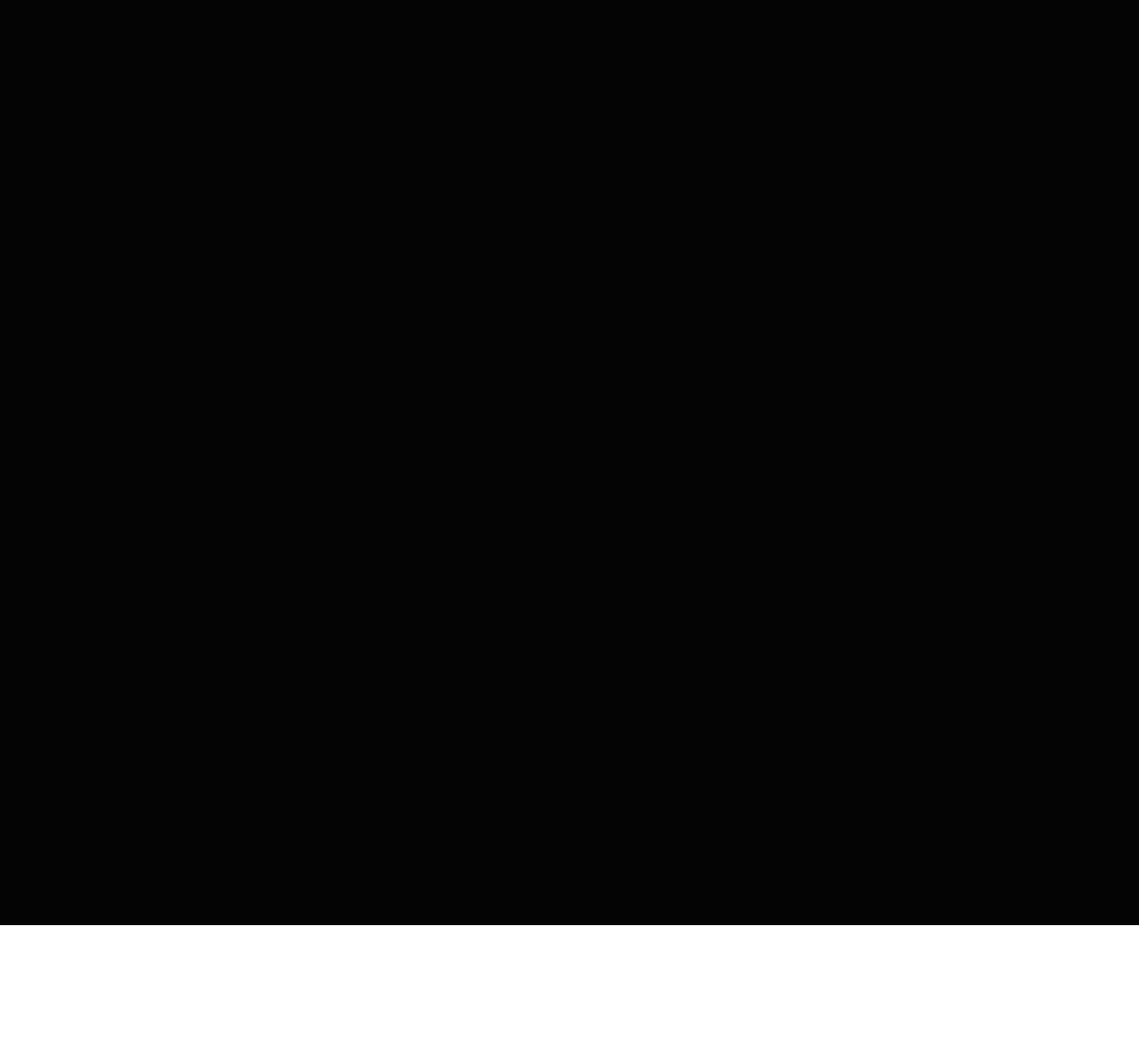
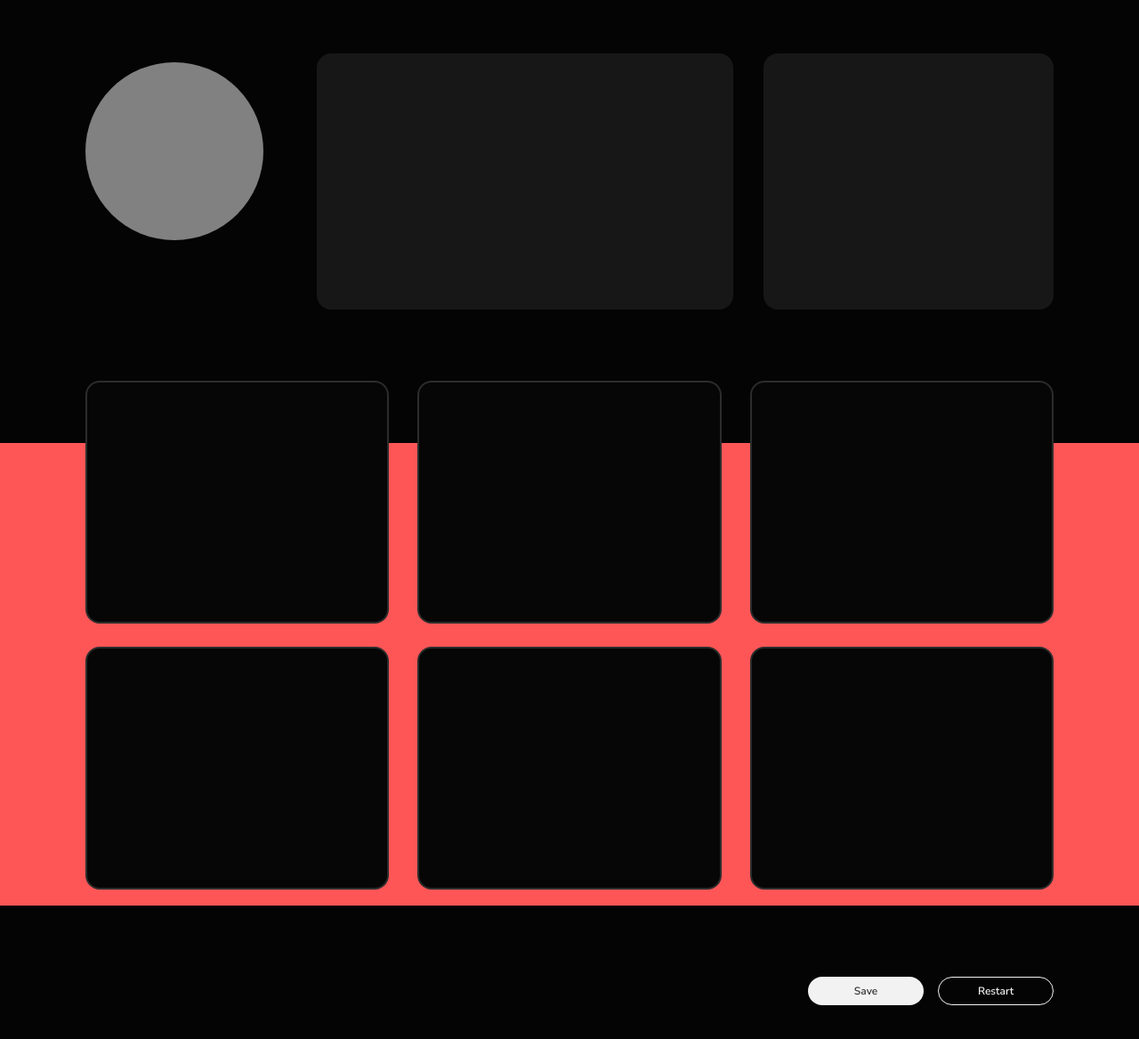
Before and after one commit to SiliconValleyInternship-2A22/Hackphaistus, a React (Create React App) app in the folder frontend/: page / in a window 1280 px wide. Shown: the part 1880-3048 px from the top of the page at 89% size. Before the commit the page ends 2920 px from the top, so only its background shows below. Built offline with nearby package versions, Linux system fonts and the light colour scheme.

Commit message:
frontend result page update

```diff
--- a/frontend/src/css/Main.css
+++ b/frontend/src/css/Main.css
@@ -25,6 +25,7 @@
     background-position: center;
     background-repeat: no-repeat;
     background-size: cover;
+
 }
 
 .mainCon{
--- a/frontend/src/css/Result.css
+++ b/frontend/src/css/Result.css
@@ -3,11 +3,120 @@
     height: 100vh;
     background-color: #040404;
 
-    padding-top: 260px;
     display: inline-block;
+}
+
+.firstpart{
+    clear: right;
+    width: 85vw;
+    height: 36%;
 
     display: flex;
     flex-direction: row;
     justify-content: space-between;
-    align-content: center;
+
+    margin: auto;
+    margin-top: 80px;
+    margin-bottom: 80px;
 }
+
+.resultImg{
+    width: 200px;
+    height: 200px;
+    border-radius: 150px;
+    background-color: #818181;
+    margin-right: 27px;
+    margin-top: 10px;
+}
+
+.overView{
+    width: 43%;
+    height: 100%;
+    border-radius: 16px;
+
+    background-color: #171717;
+}
+
+.topValue{
+    width: 30%;
+    height: 100%;
+    border-radius: 16px;
+    background-color: #171717;
+}
+
+.secondpart{
+    margin: auto;
+    width: 100vw;
+    height: 65%;
+    background-color: #FE5657;
+    margin-top: 150px;
+
+}
+
+.containerWrap{
+    width: 85vw;
+    height: 115%;
+    background-color: transparent;
+
+    display: flex;
+    flex-direction: row;
+    flex-wrap: wrap;
+    justify-content: space-between;
+    margin: auto;
+
+}
+
+.statContainer{
+    width: 31%;
+    height: 45%;
+    background-color: #060606;
+    border: solid 2px #2C2C2C;
+    border-radius: 16px;
+
+    margin-top: -70px;
+}
+
+.saveBtn{
+    width:130px;
+    height: 32px;
+    float: right;
+
+    color: #333;
+    background-color: #f2f2f2;
+
+    border-radius: 18px;
+    border: none;
+
+    font-size: 12px;
+    font-weight: 600;
+    margin-right: 16px;
+
+    margin-top: 80px;
+}
+
+.restartBtn{
+    width: 130px;
+    height: 32px;
+    float: right;
+
+    color: #f2f2f2;
+
+    border-radius: 18px;
+    border: solid 1.5px #f2f2f2;
+    background-color: transparent;
+
+    font-size: 12px;
+    font-weight: 600;
+
+    margin-right: 7.5vw;
+    margin-top: 80px;
+}
+
+.lastPart {
+    width: 100%;
+    height: 36vh;
+    background-color: #040404;
+    margin: 0;
+    padding: 0;
+    border: none;
+}
--- a/frontend/src/pages/Result.js
+++ b/frontend/src/pages/Result.js
@@ -6,7 +6,25 @@ function Result(){
 
     return(
         <div className='defalutBGC3'>
-
+            <div className='firstpart'>
+                <div className='resultImg'></div>
+                <div className='overView'></div>
+                <div className='topValue'></div>
+            </div>
+            <div className='secondpart'>
+                <div className='containerWrap'>
+                    <div className='statContainer'></div>
+                    <div className='statContainer'></div>
+                    <div className='statContainer'></div>
+                    <div className='statContainer'></div>
+                    <div className='statContainer'></div>
+                    <div className='statContainer'></div>
+                </div>
+            </div>
+            <div className='lastPart'>
+                <button className='restartBtn'>Restart</button>
+                <button className='saveBtn'>Save</button>
+            </div>
         </div>
     );
 }
```
